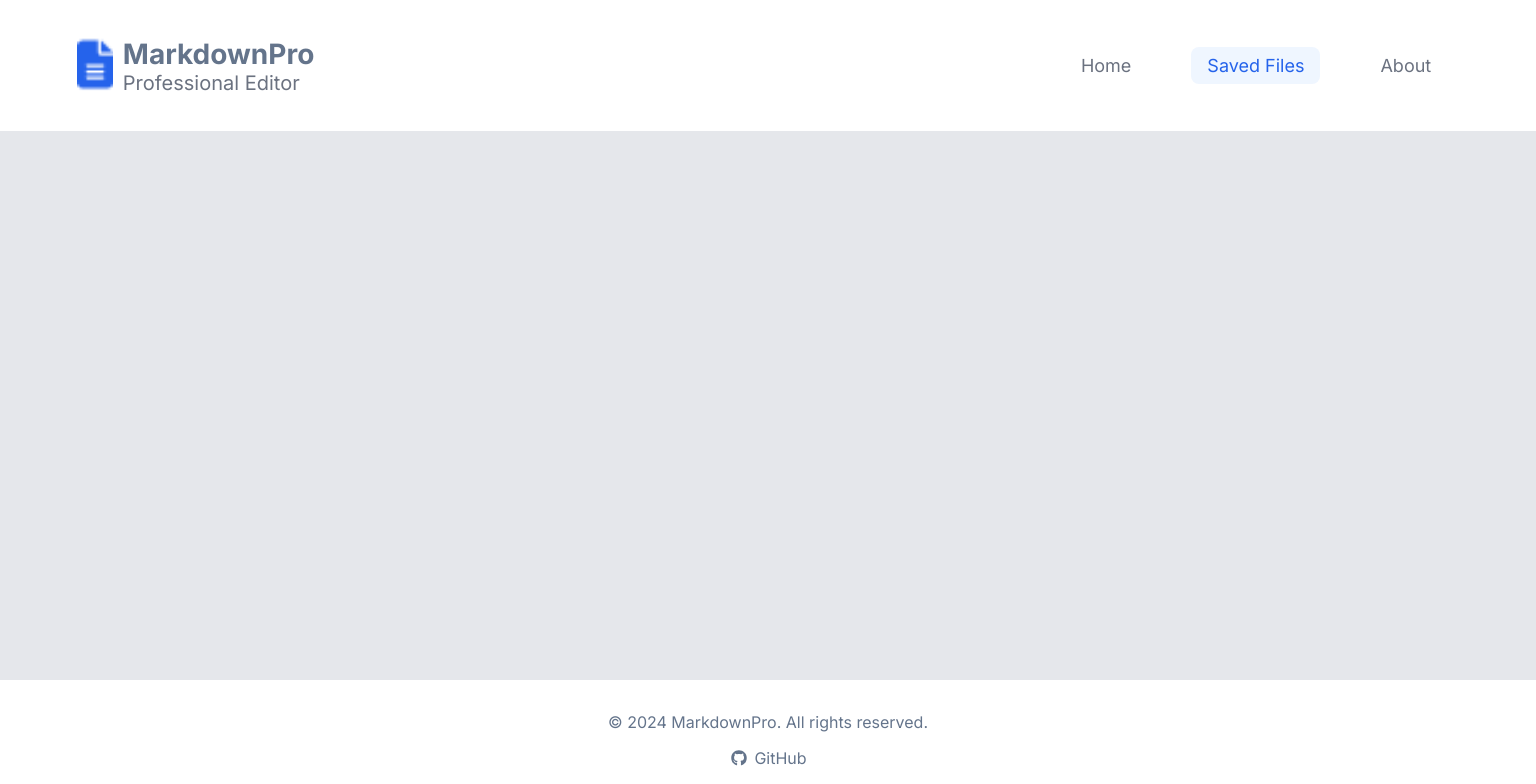
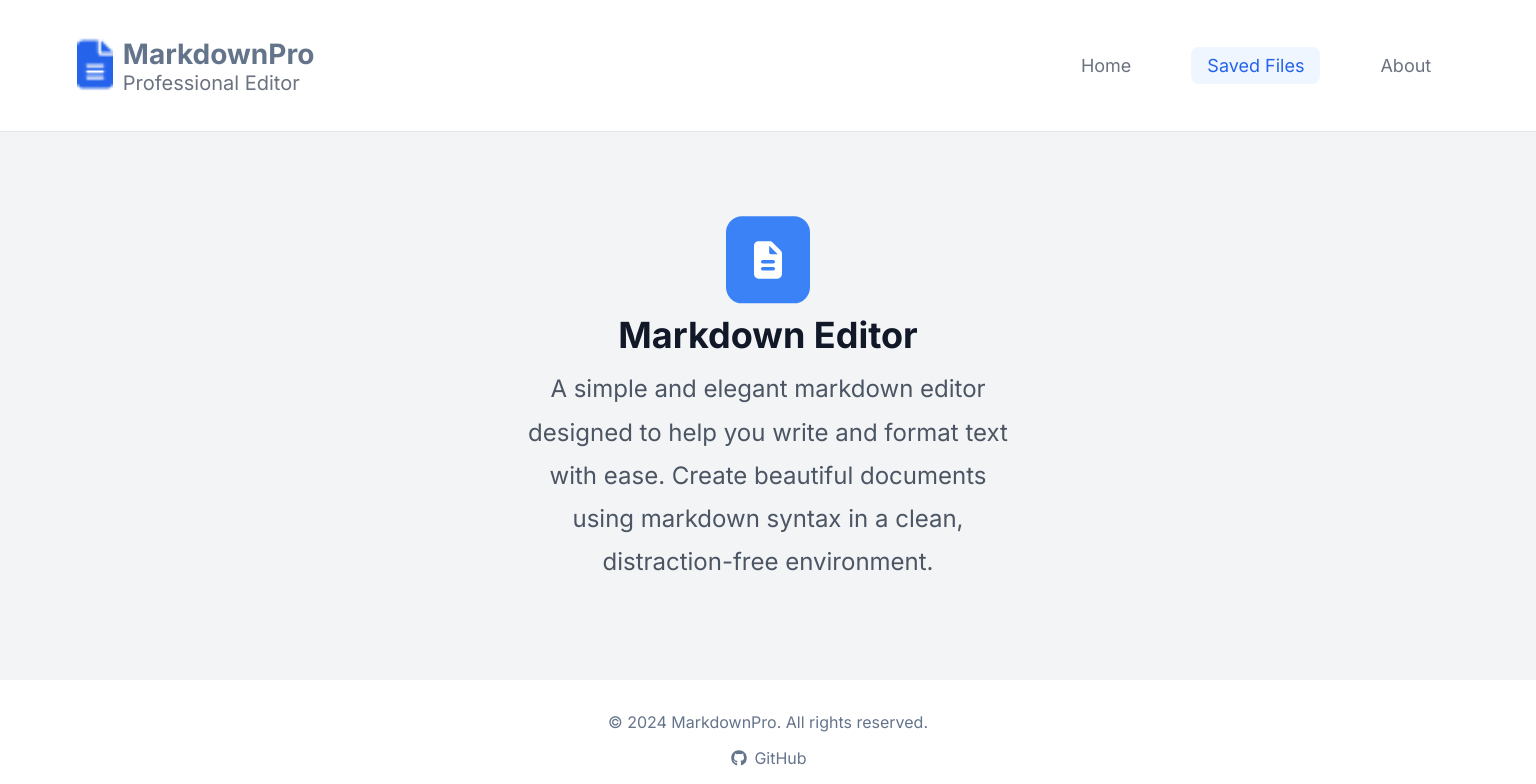
Before and after one commit to opeyemi-code/MarkDown-Previewer, a React (Vite) app: page /about in a window 1536 px wide. Shown: the top 784 px of the page. Built offline with nearby package versions, Linux system fonts and the light colour scheme.

Commit message:
feat: add About and Error pages - added About page with basic layout and content - added Error page for handling not found and API errors - refactored and restyled file icon in Card component for consistency

```diff
--- a/src/App.jsx
+++ b/src/App.jsx
@@ -1,11 +1,14 @@
 import React from "react";
 import "./components/Styles/saved.css";
+import "./components/Styles/about.css";
+import "./components/Styles/errorPage.css";
 import { BrowserRouter, Routes, Route } from "react-router-dom";
 import Home from "./pages/Home";
 import SavedFiles from "./pages/SavedFiles";
 import Header from "./components/Header";
 import About from "./pages/About";
 import Footer from "./components/Footer";
+import ErrorPage from "./pages/ErrorPage";
 
 function App() {
   return (
@@ -17,6 +20,7 @@ function App() {
             <Route path="/" element={<Home />} />
             <Route path="saved-files" element={<SavedFiles />} />
             <Route path="about" element={<About />} />
+            <Route path="*" element={<ErrorPage />} />
           </Routes>
         </div>
       </BrowserRouter>
--- a/src/components/Card.jsx
+++ b/src/components/Card.jsx
@@ -1,6 +1,5 @@
 import { FontAwesomeIcon } from "@fortawesome/react-fontawesome";
 import React from "react";
-import markdownIcon from "../assets/images/markdown.png";
 import ButtonWithText from "./ButtonWithText";
 import {
   faDownload,
--- /dev/null
+++ b/src/components/Styles/about.css
@@ -0,0 +1,67 @@
+.main {
+  height: 100%;
+}
+
+/* .about {
+  position: absolute;
+  top: 50%;
+  left: 50%;
+  transform: translate(-50%, -50%);
+  display: flex;
+  flex-direction: column;
+  justify-content: center;
+  align-items: center;
+  height: 100%;
+  gap: 20px;
+  text-align: center;
+} */
+
+.about-section {
+  text-align: center;
+  position: absolute;
+  top: 50%;
+  left: 50%;
+  transform: translate(-50%, -50%);
+  display: flex;
+  flex-direction: column;
+  align-items: center;
+  gap: 10px;
+  width: 100%;
+}
+
+.file-icon {
+  width: 18px;
+  height: 24px;
+  color: #fff;
+  background-color: #3b82f6;
+  padding: 20px 23px;
+  border-radius: 16px;
+}
+
+.about__title {
+  font-size: 24px;
+}
+
+.about__description {
+  font-size: 16px;
+  color: #4b5563;
+  line-height: 1.8;
+  width: 326px;
+}
+
+@media (min-width: 1440px) {
+  .file-icon {
+    width: 28px;
+    height: auto;
+    padding: 25px 28px;
+  }
+
+  .about__title {
+    font-size: 36px;
+  }
+
+  .about__description {
+    font-size: 24px;
+    width: 500px;
+  }
+}
--- /dev/null
+++ b/src/components/Styles/errorPage.css
@@ -0,0 +1,79 @@
+.container {
+  display: flex;
+  flex-direction: column;
+}
+
+.main {
+  /* padding: 0; */
+  flex: 1;
+}
+
+.error-page {
+  text-align: center;
+  position: absolute;
+  top: 50%;
+  left: 50%;
+  transform: translate(-50%, -50%);
+  display: flex;
+  flex-direction: column;
+  align-items: center;
+  gap: 10px;
+}
+
+.error-page__icon {
+  width: 36px;
+  height: auto;
+  color: #9ca3af;
+  background-color: #e5e7eb;
+  padding: 16px;
+  border-radius: 50%;
+}
+
+.error-page__title {
+  font-size: 24px;
+}
+
+.error-page__description {
+  font-size: 16px;
+  line-height: 1.5;
+  /* width: 315px; */
+}
+
+.error-page__btn {
+  width: 100%;
+  background-color: #2563eb;
+  padding: 16px;
+  border-radius: 8px;
+  width: 327px;
+}
+
+.error-page__link {
+  color: #fff;
+  text-decoration: none;
+  font-size: 16px;
+}
+
+@media (min-width: 1440px) {
+  .error-page {
+    gap: 15px;
+  }
+
+  .error-page__icon {
+    width: 56px;
+    height: auto;
+    padding: 36px;
+  }
+
+  .error-page__title {
+    font-size: 36px;
+  }
+
+  .error-page__description {
+    font-size: 22px;
+    width: 420px;
+  }
+
+  .error-page__link {
+    font-size: 20px;
+  }
+}
--- a/src/index.css
+++ b/src/index.css
@@ -25,7 +25,7 @@ html {
 
 body {
   font-family: "Inter", sans-serif;
-  background-color: #e5e7eb;
+  background-color: #f3f4f6;
   color: #64748b;
 }
 
--- a/src/pages/About.jsx
+++ b/src/pages/About.jsx
@@ -1,9 +1,21 @@
+import { faFileLines } from "@fortawesome/free-solid-svg-icons";
+import { FontAwesomeIcon } from "@fortawesome/react-fontawesome";
 import React from "react";
 
 export default function About() {
   return (
     <>
-      <main className="main"></main>
+      <main className="main">
+        <section className="about-section">
+          <FontAwesomeIcon icon={faFileLines} className="file-icon" />
+          <h2 className="about__title">Markdown Editor</h2>
+          <p className="about__description">
+            A simple and elegant markdown editor designed to help you write and
+            format text with ease. Create beautiful documents using markdown
+            syntax in a clean, distraction-free environment.
+          </p>
+        </section>
+      </main>
     </>
   );
 }
--- /dev/null
+++ b/src/pages/ErrorPage.jsx
@@ -0,0 +1,27 @@
+import { faCircleExclamation } from "@fortawesome/free-solid-svg-icons";
+import { FontAwesomeIcon } from "@fortawesome/react-fontawesome";
+import React from "react";
+import Button from "../components/Button";
+import { Link } from "react-router-dom";
+
+export default function ErrorPage() {
+  return (
+    <main className="main">
+      <div className="error-page">
+        <FontAwesomeIcon
+          icon={faCircleExclamation}
+          className="error-page__icon"
+        />
+        <h2 className="error-page__title">Page Not Found</h2>
+        <p className="error-page__description">
+          The page you're looking for doesn't exist or has been moved.
+        </p>
+        <button className="btn error-page__btn" type="button">
+          <Link to="/" className="error-page__link">
+            Back to home
+          </Link>
+        </button>
+      </div>
+    </main>
+  );
+}
```
